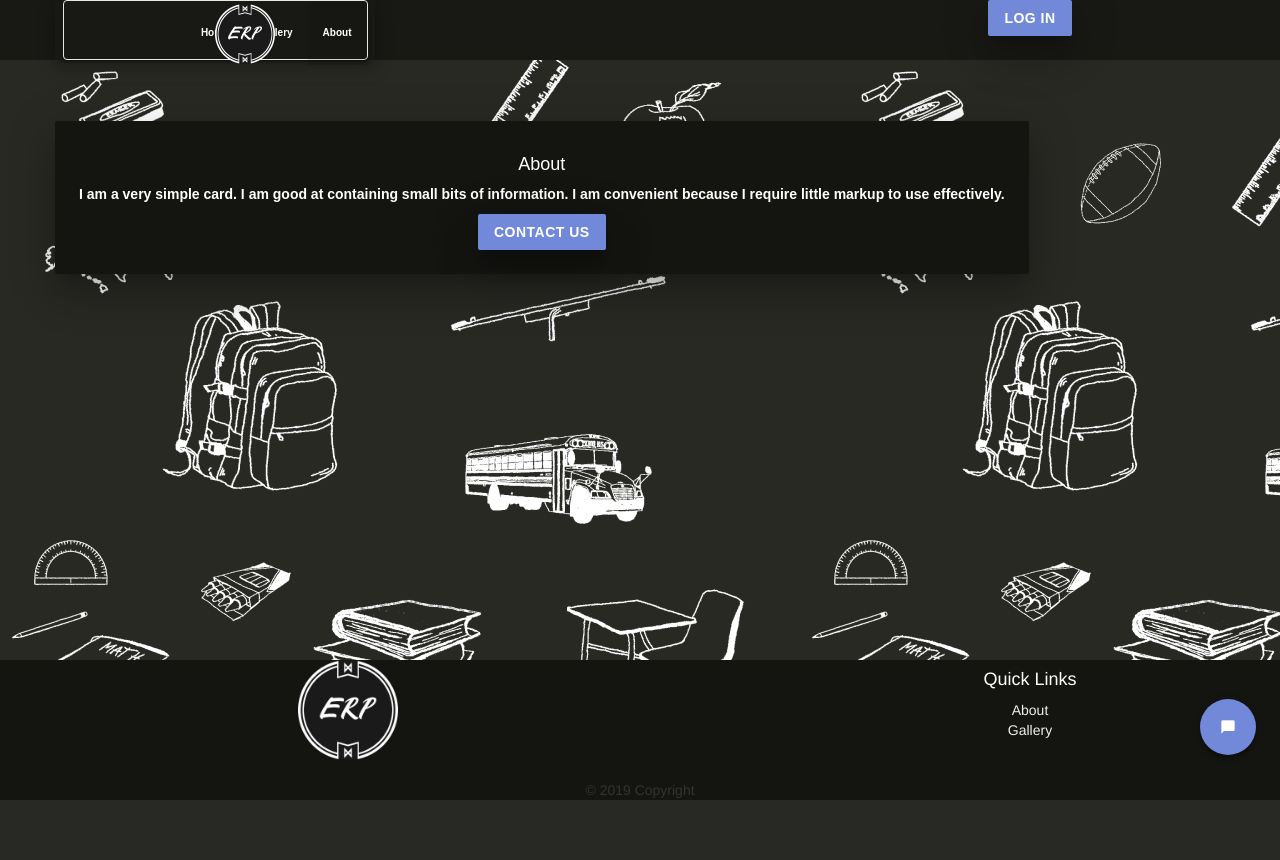
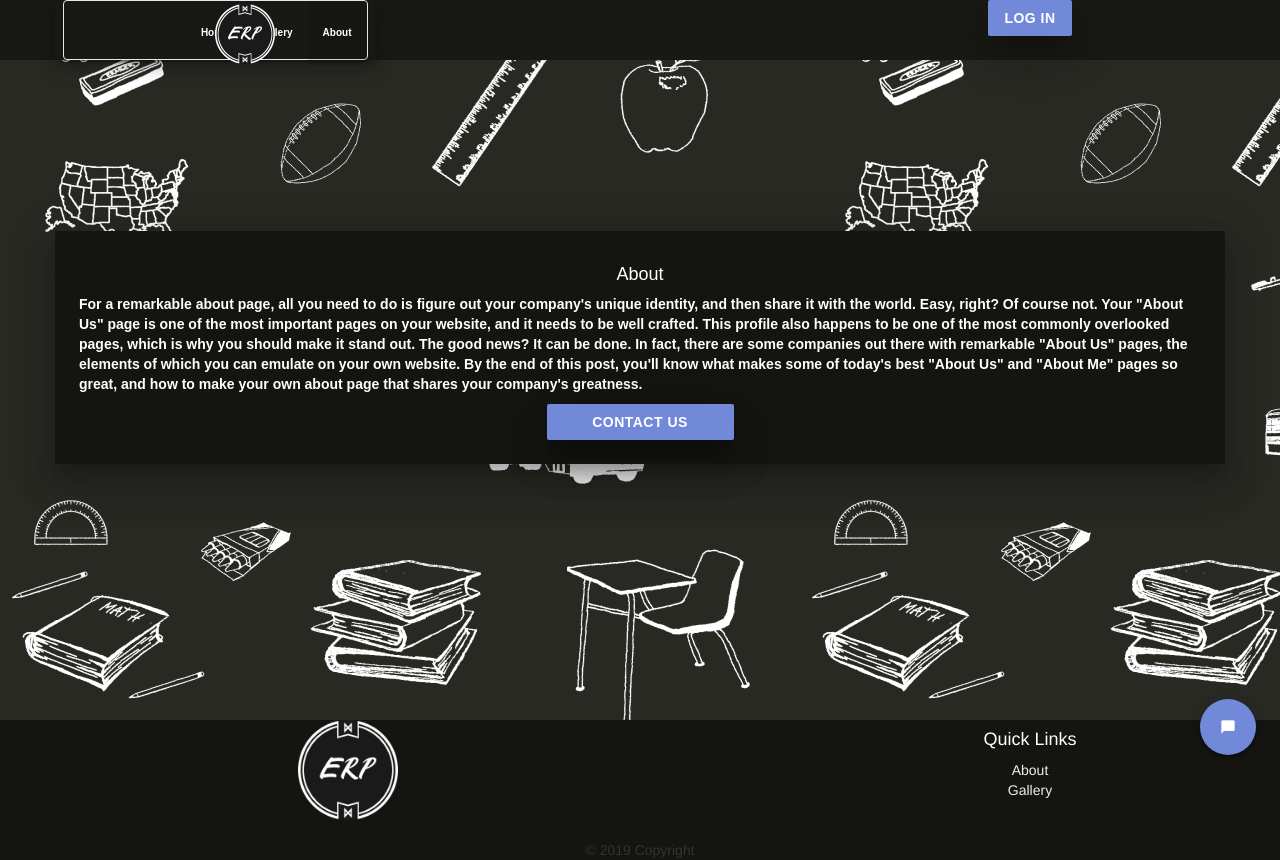
Before and after one commit to sachnr/finalyrproject, a PHP site: page /about.php in a window 1280 px wide. Before the commit the page ends 800 px from the top, so only its background shows below. Run offline with PHP 8.4, Linux system fonts and the light colour scheme.

Commit message:
Add files via upload

```diff
--- a/about.php
+++ b/about.php
@@ -5,13 +5,16 @@ include 'header.php';
 ?>
 	<main>
 		<div class="container">
-	  			<div class="row valign-wrapper" style="height: 400px;">
-	  				<div class="card-panel z-depth-5 sublime center hoverable">
+	  			<div class="row valign-wrapper" style="height: 700px;">
+	  				<div class="card-panel z-depth-5 sublime hoverable">
 	  					<h4 class="center">About</h4>
-	  					<p>I am a very simple card. I am good at containing small bits of information.
-          				I am convenient because I require little markup to use effectively.</p>
+						<p>For a remarkable about page, all you need to do is figure out your company's unique identity, and then share it with the world. Easy, right? Of course not. Your "About Us" page is one of the most important pages on your website, and it needs to be well crafted. This profile also happens to be one of the most commonly overlooked pages, which is why you should make it stand out.
+
+						The good news? It can be done. In fact, there are some companies out there with remarkable "About Us" pages, the elements of which you can emulate on your own website.
+
+						By the end of this post, you'll know what makes some of today's best "About Us" and "About Me" pages so great, and how to make your own about page that shares your company's greatness.</p>
           				<div class="info-box visible-xs visible-md visible-lg">
-			  						<a class="cbtn waves-effect waves-light btn discord center z-depth-5" href="#" data-toggle="modal" data-target="#contactus">Contact us</a>
+			  						<a class="cbtn waves-effect waves-light btn discord z-depth-5 col s2 offset-s5" href="#" data-toggle="modal" data-target="#contactus">Contact us</a>
 			            </div>
 	  				</div>
 	  			</div>
--- a/header.php
+++ b/header.php
@@ -8,9 +8,9 @@
 			    <link rel="stylesheet" href="css/materialize.min.css">
 				<link href="css/bootstrap.css" rel="stylesheet">
 			    <link rel="stylesheet" href="css/style.css">
+				<script src="js/popper.min.js"></script>
+		    	<script src="js/jquery.js"></script>
 				<script src="js/materialize.min.js"></script>
-		    	<script src="js/jquery.js"></script>
-		 		<script src="js/popper.min.js"></script>
 		 		<script src="js/bootstrap.min.js"></script>
 		  	</head>
 
```
Also changed, not shown: gallery.php (+24 -0 lines).
